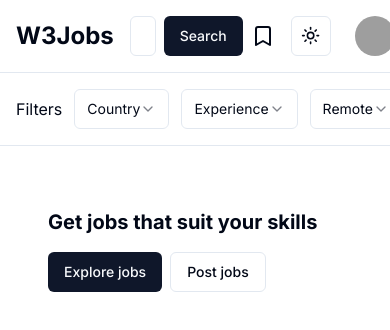
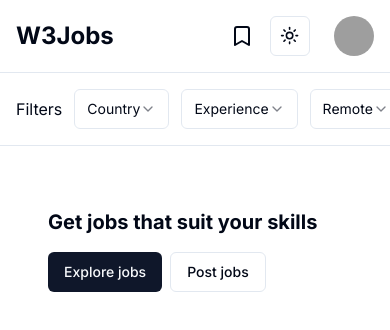
Before and after one commit to ashsajal1/w3jobs, a Next.js app: page / in a window 390 px wide. Shown: the top 330 px of the page. Built offline with nearby package versions, Linux system fonts and the light colour scheme; grey boxes are pictures that could not be loaded.

Commit message:
feat: hide search form in small screen

```diff
--- a/src/components/partials/navbar.tsx
+++ b/src/components/partials/navbar.tsx
@@ -33,7 +33,7 @@ export default function Navbar() {
             <section className="p-4 border-b flex justify-between items-center w-full">
                 <div className="flex items-center gap-4">
                     <Link href='/'><p className="font-bold text-2xl">W3Jobs</p></Link>
-                    <form className="flex items-center gap-2">
+                    <form className="hidden md:flex items-center gap-2">
                         <Input type="text" placeholder="react job, angular job" />
                         <Button>Search</Button>
                     </form>
@@ -62,7 +62,6 @@ export default function Navbar() {
                             <SelectLabel>Fruits</SelectLabel>
                             <SelectItem value="United States">United States</SelectItem>
                             <SelectItem value="Bangladesh">Bangladesh</SelectItem>
-
                         </SelectGroup>
                     </SelectContent>
                 </Select>
```
